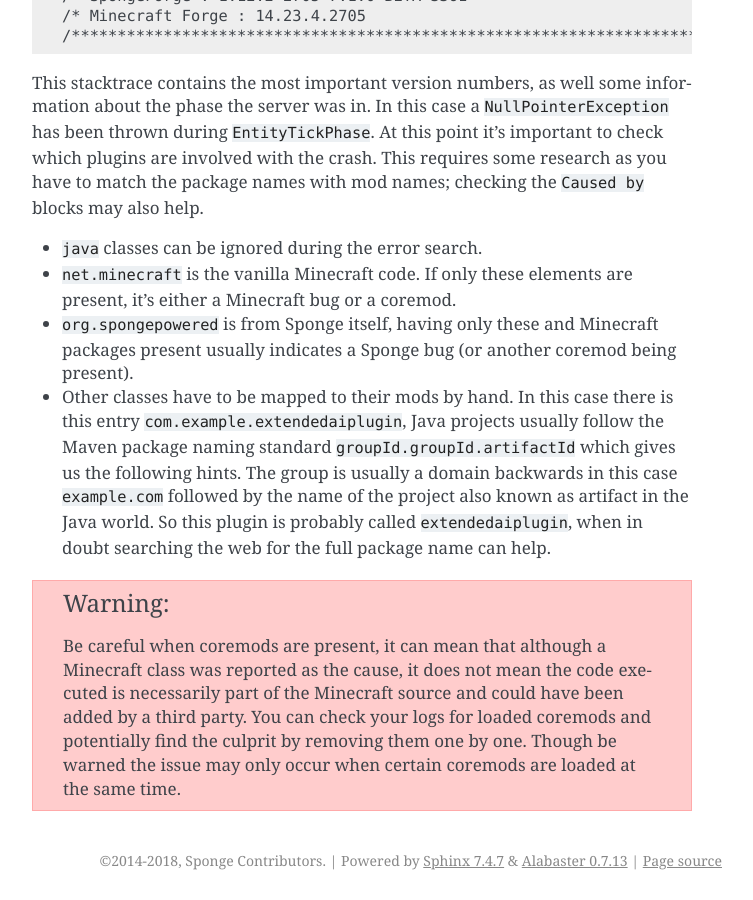
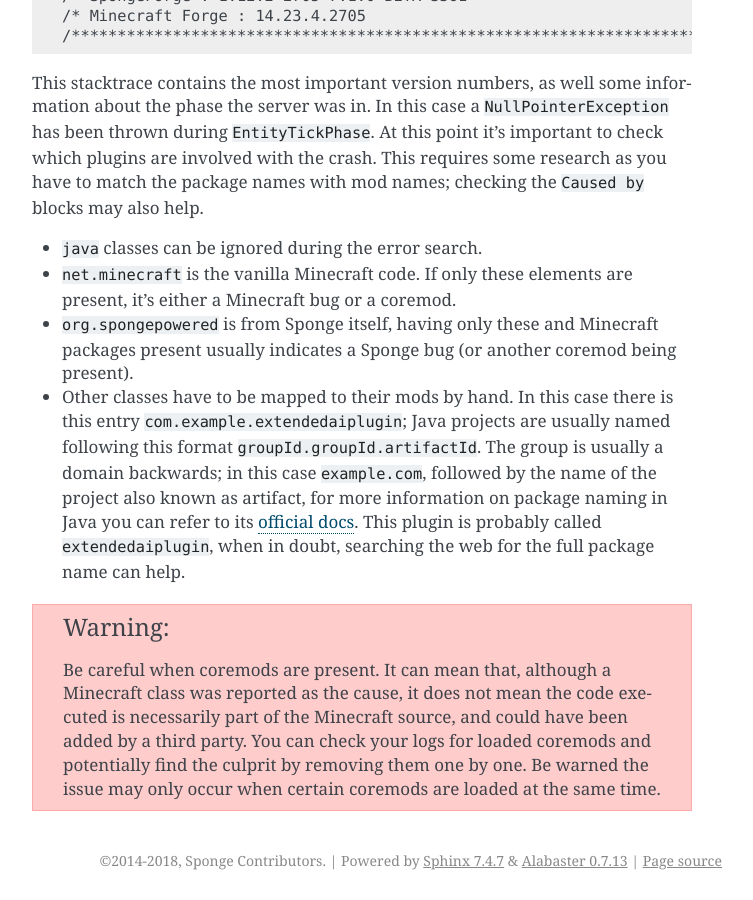
Before and after one commit to SpongePowered/SpongeDocs, a Sphinx documentation site: the page built from source/server/spongineer/debugging.rst, in a window 1280 px wide and 900 px high, scrolled down 4625 px. Shown: the whole window, without its empty margins (388-1141 px from the left). Built offline with Sphinx 7.4.7, drawn with Linux system fonts in a browser that asks for light colours; pages that are not in the unit, such as notebooks, are missing from menus.

Commit message:
commas, semicolon & docs

```diff
--- a/source/server/spongineer/debugging.rst
+++ b/source/server/spongineer/debugging.rst
@@ -215,13 +215,14 @@
 * ``org.spongepowered`` is from Sponge itself, having only these and Minecraft packages present usually indicates a
   Sponge bug (or another coremod being present).
 * Other classes have to be mapped to their mods by hand. In this case there is this entry
-  ``com.example.extendedaiplugin``, Java projects usually follow the Maven package naming standard
-  ``groupId.groupId.artifactId`` which gives us the following hints. The group is usually a domain backwards in this
-  case ``example.com`` followed by the name of the project also known as artifact in the Java world. So this plugin is
-  probably called ``extendedaiplugin``, when in doubt searching the web for the full package name can help.
+  ``com.example.extendedaiplugin``; Java projects are usually named following this format ``groupId.groupId.artifactId``.
+  The group is usually a domain backwards; in this case ``example.com``, followed by the name of the project also known
+  as artifact, for more information on package naming in Java you can refer to its
+  `official docs <https://docs.oracle.com/javase/specs/jls/se8/html/jls-6.html#jls-6.2>`_. This plugin is probably
+  called ``extendedaiplugin``, when in doubt, searching the web for the full package name can help.
 
 .. warning::
-  Be careful when coremods are present, it can mean that although a Minecraft class was reported as the cause, it does
-  not mean the code executed is necessarily part of the Minecraft source and could have been added by a third party.
-  You can check your logs for loaded coremods and potentially find the culprit by removing them one by one. Though be
+  Be careful when coremods are present. It can mean that, although a Minecraft class was reported as the cause, it does
+  not mean the code executed is necessarily part of the Minecraft source, and could have been added by a third party.
+  You can check your logs for loaded coremods and potentially find the culprit by removing them one by one. Be
   warned the issue may only occur when certain coremods are loaded at the same time.
```
